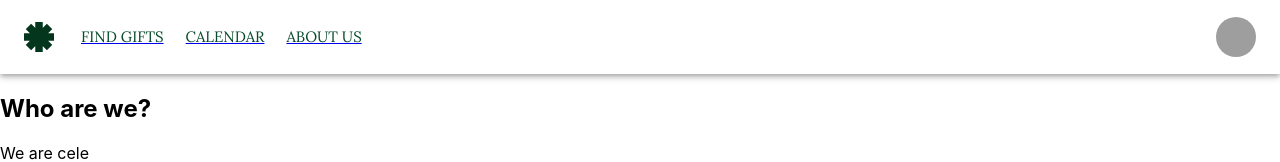
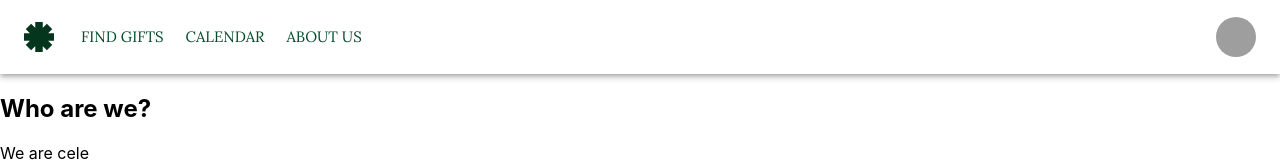
Before and after one commit to Gyangle/green-react, a React (Create React App) app: page /about in a window 1280 px wide. Shown: the top 162 px of the page. Built offline with nearby package versions, Linux system fonts and the light colour scheme; grey boxes are pictures that could not be loaded.

Commit message:
fix: overide the menu underline style

```diff
--- a/src/Components/Navigation/MenuBar.js
+++ b/src/Components/Navigation/MenuBar.js
@@ -64,7 +64,7 @@ export default function MenuBar() {
                 }}
               >
                 {pages.map((page) => (
-                  <Link key={page.label} to={page.path}>
+                  <Link key={page.label} to={page.path} style={{ textDecoration: 'none' }}>
                     <MenuItem onClick={handleCloseNavMenu}>
                       <Typography textAlign="center">{page.label}</Typography>
                     </MenuItem>
@@ -77,7 +77,7 @@ export default function MenuBar() {
             </Grid>
             <Box sx={{ flexGrow: 1, display: { xs: 'none', md: 'flex' } }}>
               {pages.map((page) => (
-                <Link key={page.label} to={page.path}>
+                <Link key={page.label} to={page.path} style={{ textDecoration: 'none' }}>
                   <Button
                     size="large"
                     onClick={handleCloseNavMenu}
```
